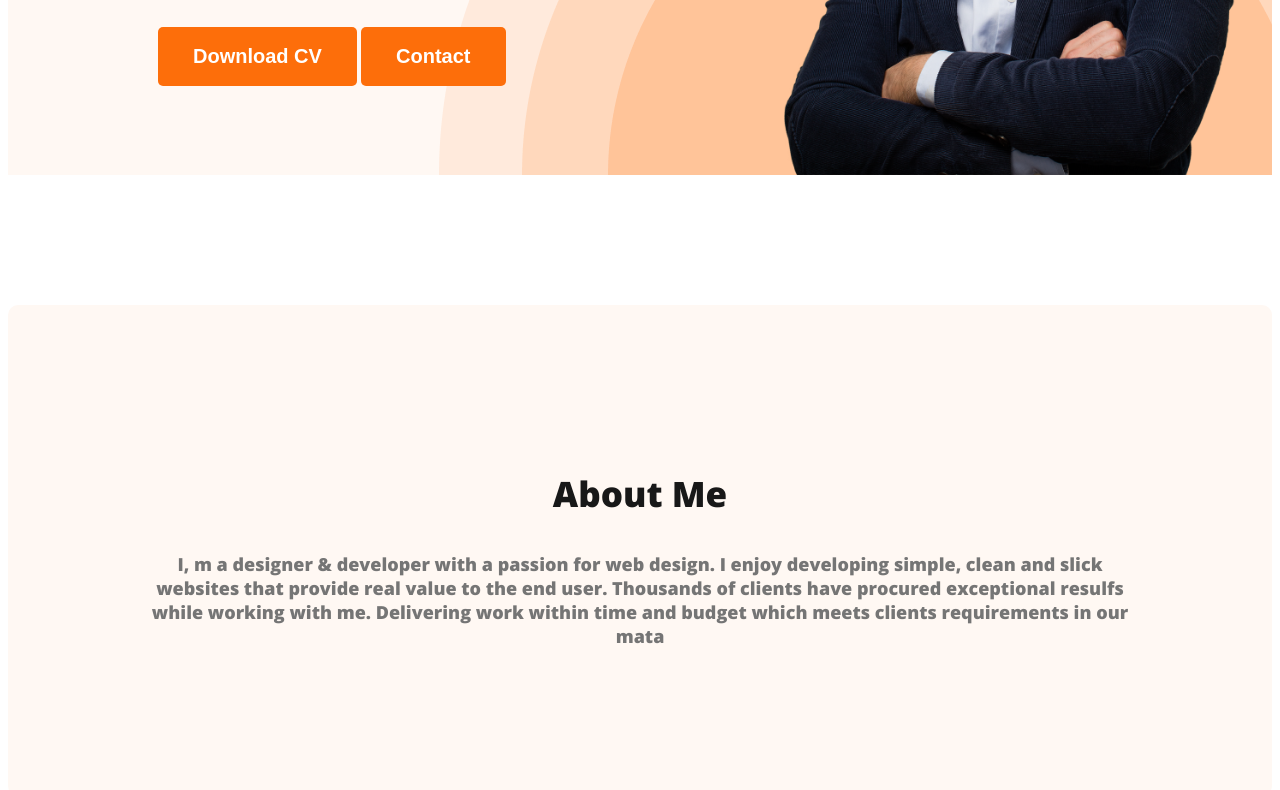
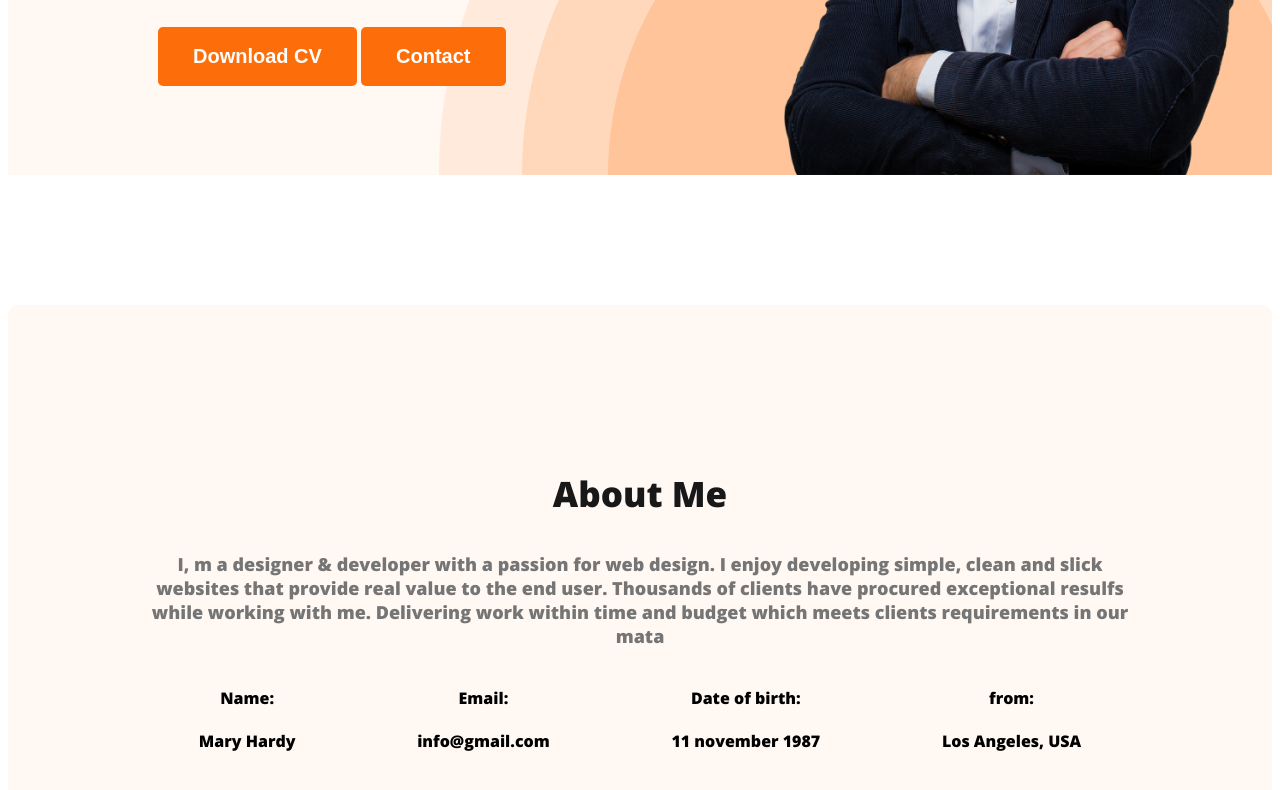
Before and after one commit to mobarak-06/web-developer-portfolio, a plain HTML site: page index.html in a window 1280 px wide. Shown: the part 593-1383 px from the top of the page. Drawn offline with nearby package versions, Linux system fonts and the light colour scheme.

Commit message:
full about section added

```diff
--- a/index.html
+++ b/index.html
@@ -35,6 +35,27 @@
         <section class="about">
             <h3 class="section-title">About Me</h3>
             <p class="section-dipo">I, m a designer & developer with a passion for web design. I enjoy developing simple, clean and slick websites that provide real value to the end user. Thousands of clients have procured exceptional resulfs while working with me. Delivering work within time and budget which meets clients requirements in our mata</p>
+            <div class="about-info-contaier">
+               <div class="about-info">
+                <h4 class="info-title">Name:</h4>
+                <p class= "info-discription">Mary Hardy </p>
+               </div>
+               <div class="about-info">
+                <h4 class="info-title">Email:</h4>
+                <p class="info-discription"> info@gmail.com</p>
+               </div>
+               <div class="about-info">
+                <h4 class="info-title">Date of birth:</h4>
+                <p class="info-discription">11 november 1987</p>
+               </div>
+               <div class="about-info">
+                <h4 class="info-title">from:</h4>
+                <p class="info-discription"> Los Angeles, USA</p>
+               </div>
+            </div>
+        </section>
+        <section>
+
         </section>
 
     </main>
--- a/styles/portfolio.css
+++ b/styles/portfolio.css
@@ -88,3 +88,13 @@ font-weight: 700;
 text-align: center;
 font-size: 18px;
 }
+.about-info{
+
+}
+.about-info-contaier{
+    display:flex;
+    justify-content: space-around;
+}
+.about-info{
+    text-align: center;
+}
```
